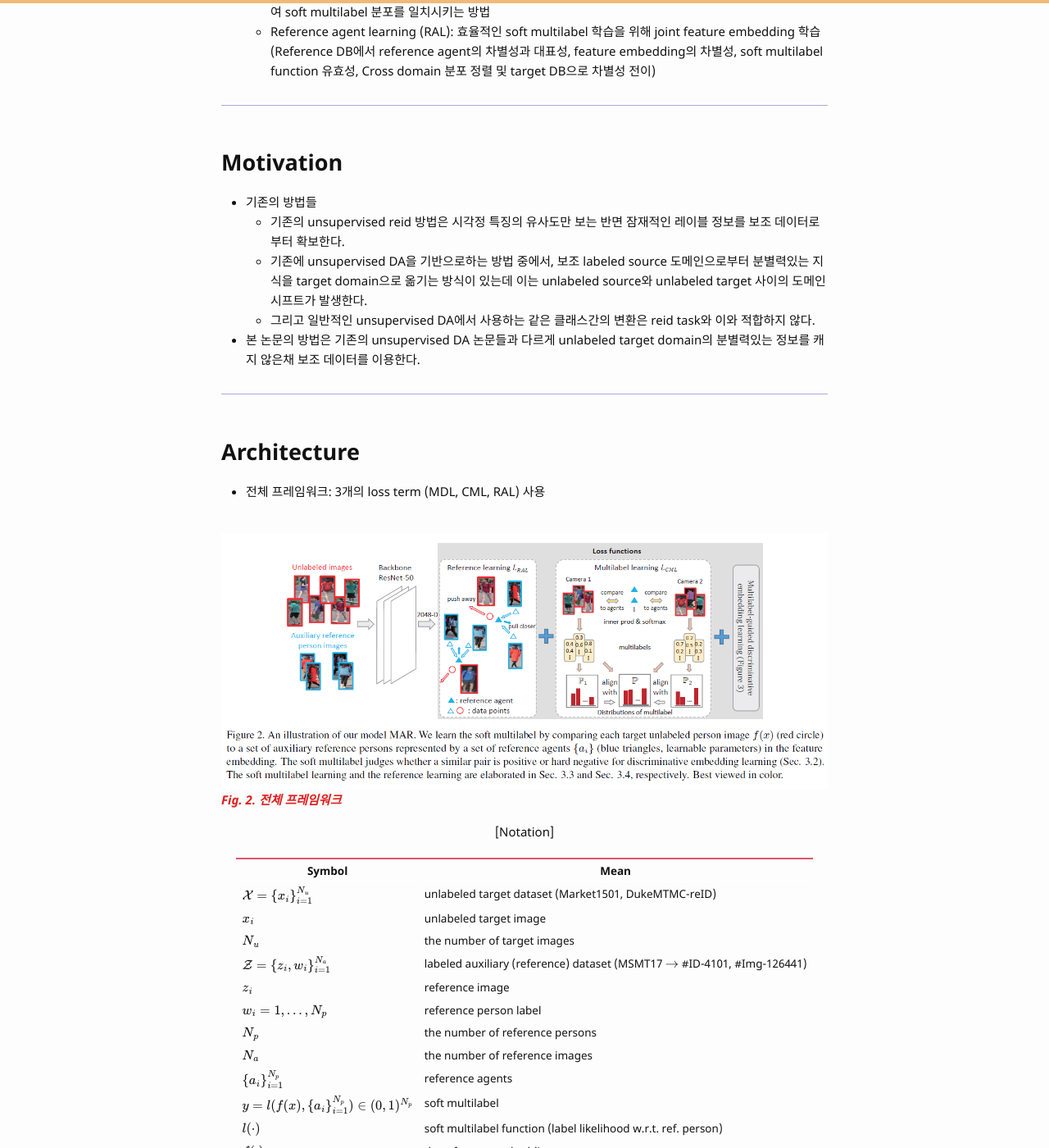
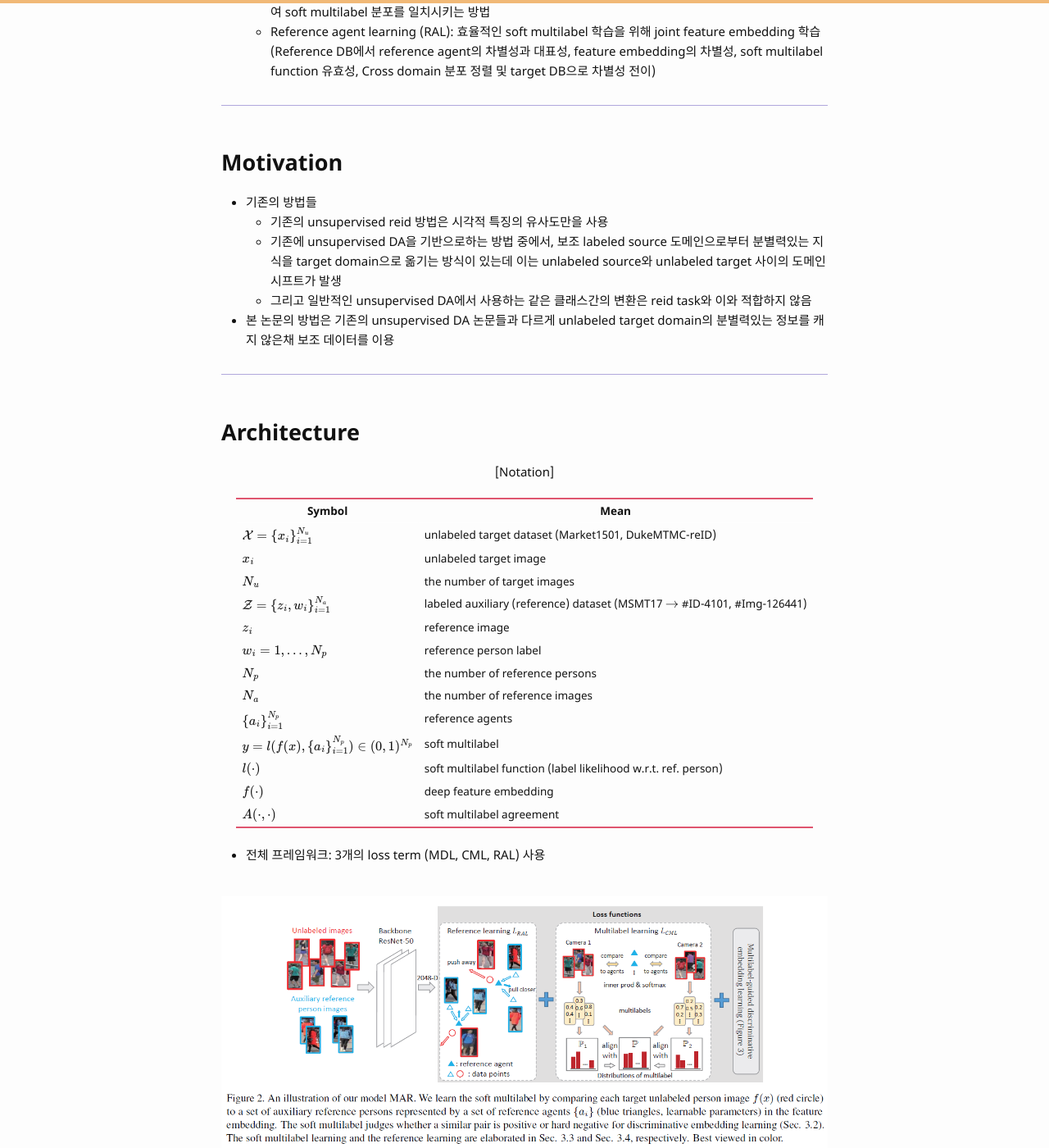
Before and after one commit to bismex/bismex.github.io, a Jekyll site: the page built from _posts/2019-07-04-MAR.md, in a window 1280 px wide and 1400 px high, scrolled down 1164 px. Shown: the whole window at 82% size. Built offline with Jekyll 4.4.1, drawn with Linux system fonts in a browser that asks for light colours; formulas are drawn with MathJax 3; some of the changed text lies outside the part shown.

Commit message:
Update 2019-07-04-MAR.md

```diff
--- a/_posts/2019-07-04-MAR.md
+++ b/_posts/2019-07-04-MAR.md
@@ -38,21 +38,15 @@ tags: CV re-id unsupervised
 ## Motivation
 
 - 기존의 방법들
-  - 기존의 unsupervised reid 방법은 시각정 특징의 유사도만 보는 반면 잠재적인 레이블 정보를 보조 데이터로부터 확보한다.
-  - 기존에 unsupervised DA을 기반으로하는 방법 중에서, 보조 labeled source 도메인으로부터 분별력있는 지식을 target domain으로 옮기는 방식이 있는데 이는 unlabeled source와 unlabeled target 사이의 도메인 시프트가 발생한다.
-  - 그리고 일반적인 unsupervised DA에서 사용하는 같은 클래스간의 변환은 reid task와 이와 적합하지 않다.
-- 본 논문의 방법은 기존의 unsupervised DA 논문들과 다르게 unlabeled target domain의 분별력있는 정보를 캐지 않은채 보조 데이터를 이용한다.
+  - 기존의 unsupervised reid 방법은 시각적 특징의 유사도만을 사용
+  - 기존에 unsupervised DA을 기반으로하는 방법 중에서, 보조 labeled source 도메인으로부터 분별력있는 지식을 target domain으로 옮기는 방식이 있는데 이는 unlabeled source와 unlabeled target 사이의 도메인 시프트가 발생
+  - 그리고 일반적인 unsupervised DA에서 사용하는 같은 클래스간의 변환은 reid task와 이와 적합하지 않음
+- 본 논문의 방법은 기존의 unsupervised DA 논문들과 다르게 unlabeled target domain의 분별력있는 정보를 캐지 않은채 보조 데이터를 이용
 
 ---
 
 ## Architecture
 
-- 전체 프레임워크: 3개의 loss term (MDL, CML, RAL) 사용
-
-<br/>
-![picture]({{ '/assets/images/MAR02.png' | relative_url }})
-{: style="width: 100%;" class="center"}
-<span align="center" style="color: #e01f1f;">***Fig. 2. 전체 프레임워크***</span>
 
 <p align="center">
 [Notation]
@@ -75,6 +69,14 @@ tags: CV re-id unsupervised
 | $$f(\cdot)$$ | deep feature embedding |
 | $$A(\cdot, \cdot)$$ | soft multilabel agreement |
 | ---------- | ---------- |
+
+- 전체 프레임워크: 3개의 loss term (MDL, CML, RAL) 사용
+
+<br/>
+![picture]({{ '/assets/images/MAR02.png' | relative_url }})
+{: style="width: 100%;" class="center"}
+<p align="center" style="color: #e01f1f;">***Fig. 2. 전체 프레임워크***</p>
+
 
 - Soft multilabel-guided discriminative embedding learning (MDL)
   - 학습 대상 ($$f(\cdot)$$), 필요한 데이터 (positive/negative set from $$\mathcal{X}$$, reference agents $$\left \{ a_i \right \}^{N_p}_{i=1}$$)
```
